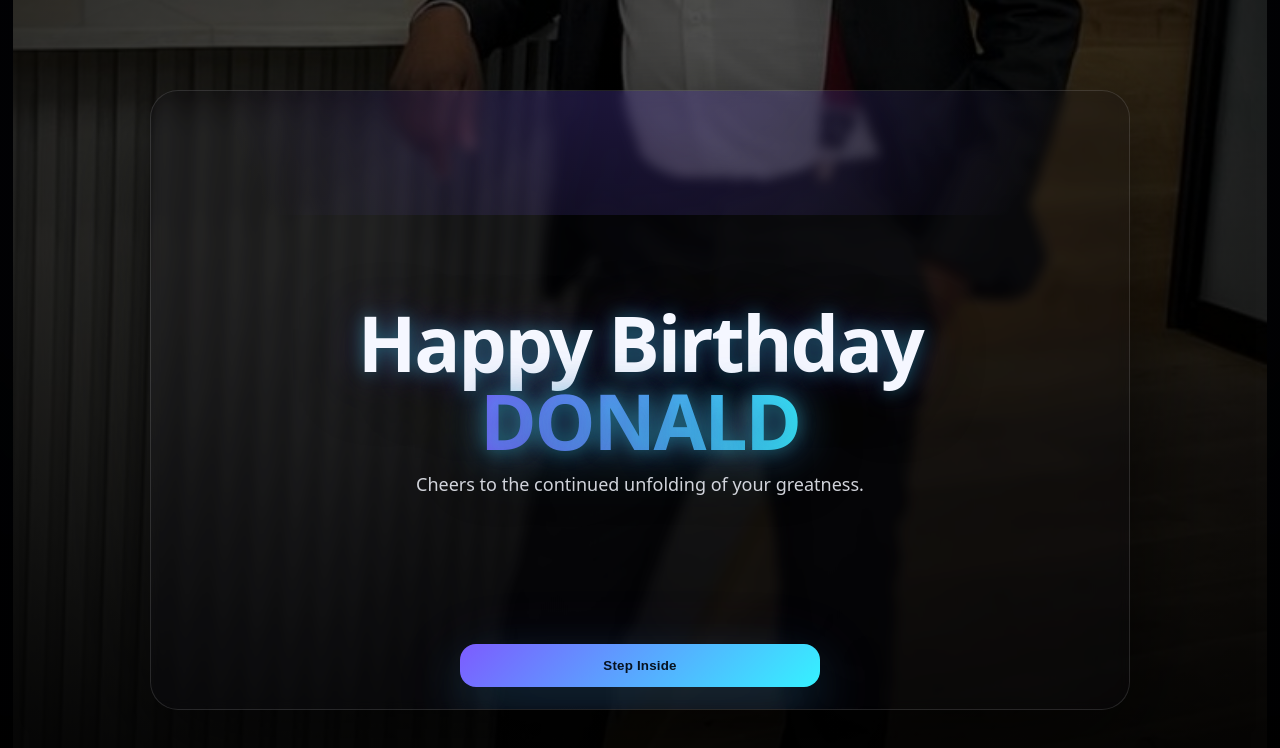
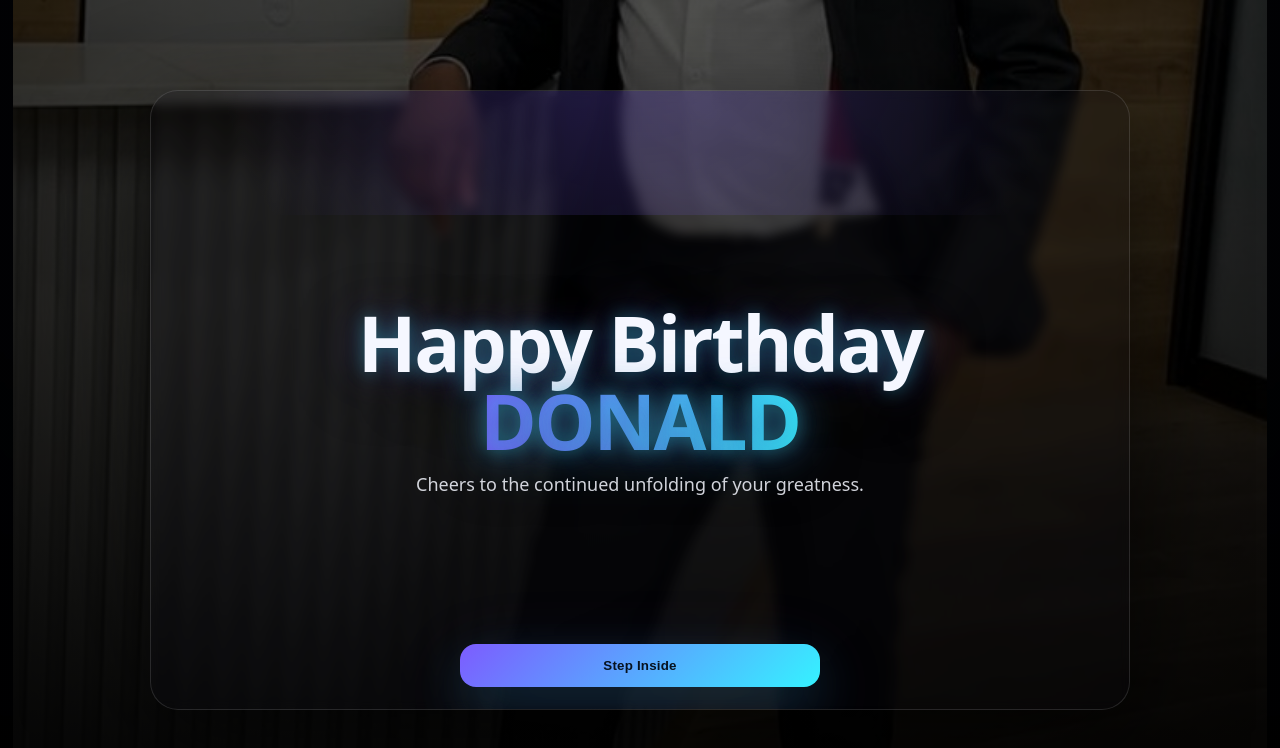
Before and after one commit to Thato-MM/happy-birthday-don, a plain HTML site: page index.html in a window 1280 px wide. Drawn offline with Linux system fonts and the light colour scheme.

```diff
--- a/index.html
+++ b/index.html
@@ -70,7 +70,7 @@
 
   /* DESKTOP defaults */
   background-size: 98%;            /* zoom out slightly */
-  background-position: center 60%; /* move image down a bit */
+  background-position: center 55%; /* move image down a bit */
 
   filter: blur(0px) saturate(1.12);
   opacity: 1;
```
